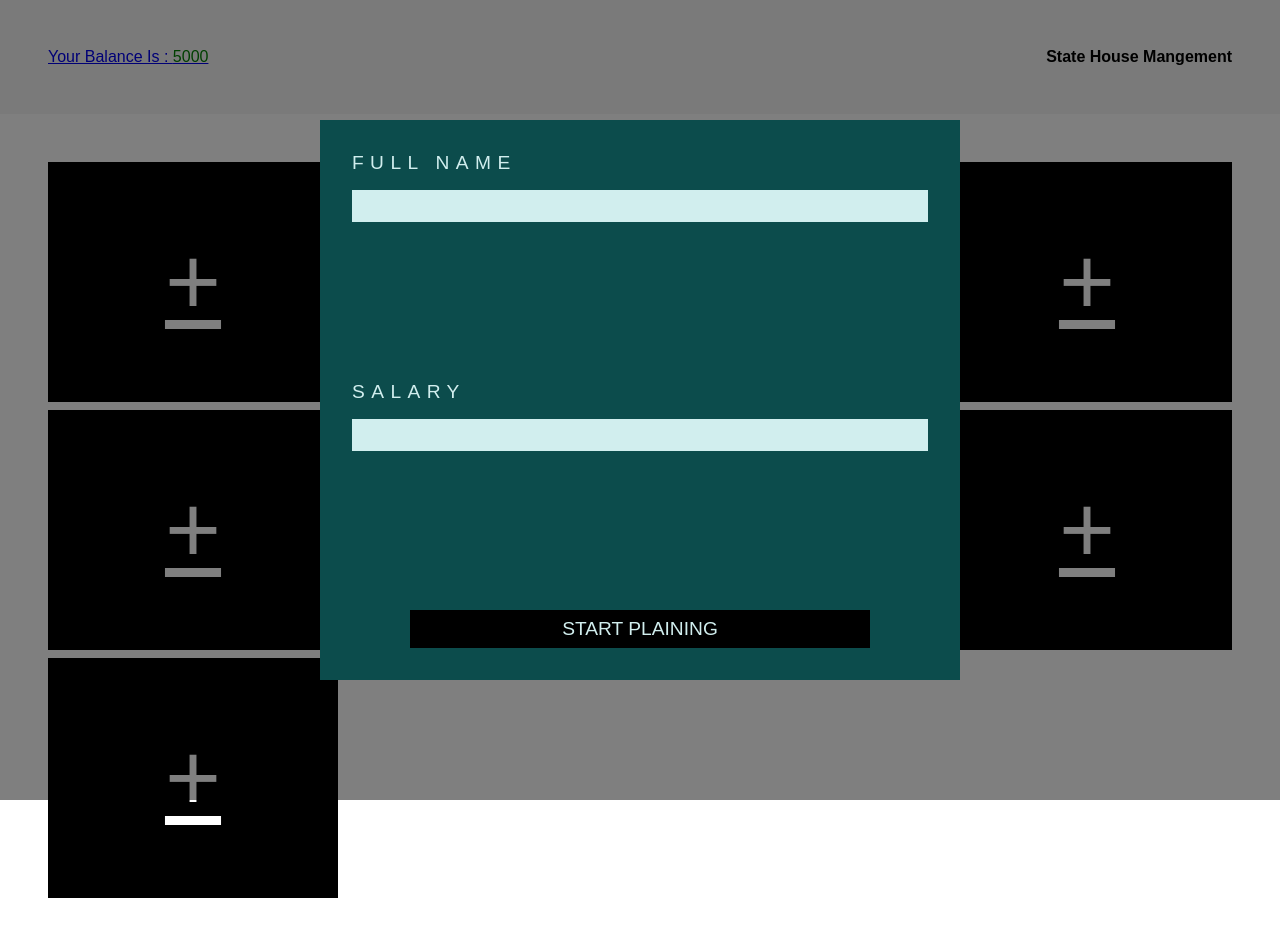
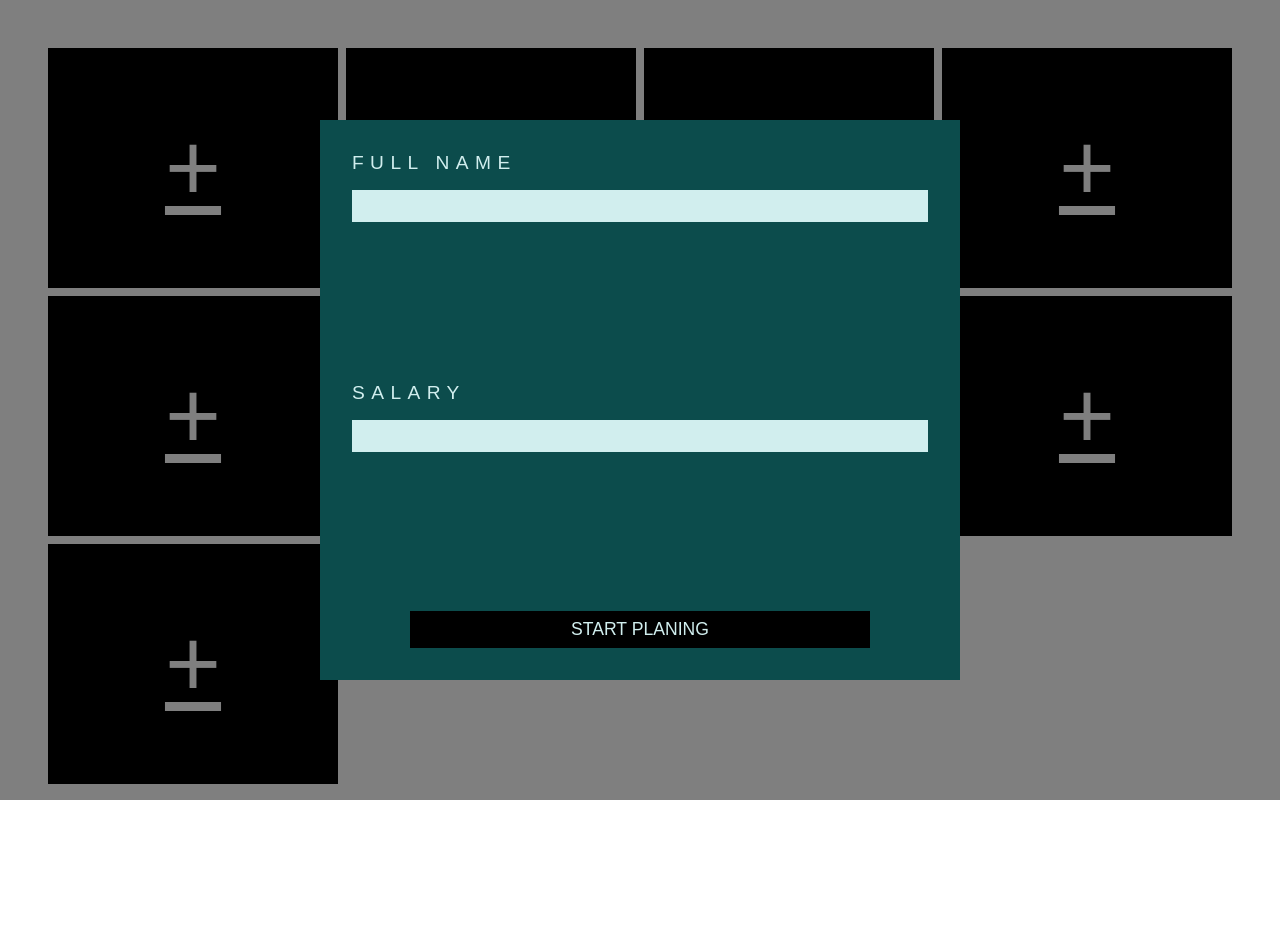
Before and after one commit to Ahmed-A-Adel/home-management, a React (Create React App) app: page / in a window 1280 px wide. Shown: the top 936 px of the page. After the commit the page ends 832 px from the top, so only its background shows below. Built offline with nearby package versions, Linux system fonts and the light colour scheme.

Commit message:
a bit authntication in the loginPopup and replace the popup Link with button

```diff
--- a/src/components/HomePage.jsx
+++ b/src/components/HomePage.jsx
@@ -1,12 +1,18 @@
-import React from "react";
+import React, { useState } from "react";
 import HomePageNav from "./HomePageNav";
+import LoginPopup from "./LoginPopup";
 import { Link, Outlet } from "react-router-dom";
-// import styles from "./Styles/HomePageStyles.js";
-// import { makeStyles } from "@mui/material";
 function HomePage() {
+  // _________ Varibales ___________________________________
   const mainPadding = "3rem";
   const numberOfCoulmns = 9;
   const makeNumOfArrays = [...Array(numberOfCoulmns).keys()];
+  const [data, setData] = useState({ popup: true });
+  // _________ End Of Varibales ____________________________
+
+  // _________  Functions  ____________________________
+  // _________ End Of Functions  ____________________________
+
   return (
     <section
       className="home-page"
@@ -15,8 +21,8 @@ function HomePage() {
         backgroundColor: "lightBlue",
       }}
     >
-      <Outlet />
-      <HomePageNav />
+      <LoginPopup visible={data.popup} setData={setData} />
+      <HomePageNav balance={data.salary} user={data.name} />
       <main
         className="main"
         style={{
--- a/src/components/HomePageNav.jsx
+++ b/src/components/HomePageNav.jsx
@@ -1,7 +1,7 @@
 import React from "react";
 import { Link } from "react-router-dom";
 
-function HomePageNav(props) {
+function HomePageNav({ balance, user }) {
   const style = {
     backgroundColor: "whitesmoke",
     height: "10%",
@@ -9,14 +9,17 @@ function HomePageNav(props) {
     alignItems: "center",
     justifyContent: "space-between",
     padding: "3rem",
+    textTransform: "capitalize",
   };
   return (
-    <nav style={style}>
-      <Link className="balance_link" style={{ textTransform: "capitalize" }}>
-        your balance is : <span style={{ color: "green" }}>5000</span>
-      </Link>
-      <h4>State House Mangement</h4>
-    </nav>
+    balance && (
+      <nav style={style}>
+        <Link className="balance_link" style={{ textTransform: "capitalize" }}>
+          your balance is : <span style={{ color: "green" }}>{balance}</span>
+        </Link>
+        <h4>{user}</h4>
+      </nav>
+    )
   );
 }
 
--- a/src/components/LoginPopup.jsx
+++ b/src/components/LoginPopup.jsx
@@ -1,12 +1,27 @@
 import React, { useState } from "react";
-import { Link } from "react-router-dom";
 import "./Styles/LoginPopup.css";
-function LoginPopup() {
+function LoginPopup({ visible, setData }) {
+  // ________ Varibales ________________________
   const [salary, setsalary] = useState("");
   const [name, setname] = useState("");
+  // ________ Varibales ________________________
+  // ________ Functions ________________________
+  const handleClick = (e) => {
+    e.preventDefault();
+    console.log(Number(salary) ? "okay" : "not okay");
+    // ___________________________________________________
+    if (name === "" || salary === "") return null;
+    // ___________________________________________________
+    if (!Number(salary) || salary.length < 3) return null;
+    // ___________________________________________________
+    setData({ name, salary, popup: false });
+  };
+  // ________ Functions ________________________
+
   return (
+    visible && (
       <div className="login-popup">
-      <div className="login-popup_form">
+        <form className="login-popup_form" onSubmit={handleClick}>
           <div className="login-popup_form_container">
             <label htmlFor="name">full name</label>
             <input
@@ -27,9 +42,12 @@ function LoginPopup() {
               onChange={(e) => setsalary(e.target.value)}
             />
           </div>
-        <Link>start plaining</Link>
+          <button type="submit" onClick={handleClick}>
+            start planing
+          </button>
+        </form>
       </div>
-    </div>
+    )
   );
 }
 
--- a/src/components/Styles/LoginPopup.css
+++ b/src/components/Styles/LoginPopup.css
@@ -42,22 +42,28 @@
   font-size: 1.2rem;
   padding-left: 0.2rem;
 }
-.login-popup_form a {
+.login-popup_form button {
+  width: 80%;
+  padding: 0.5rem;
+
   align-self: center;
-  padding: 0.5rem;
-  width: 80%;
 
+  font-size: 1.1rem;
+  text-transform: uppercase;
+  border: none;
   color: rgb(209, 238, 238);
   background-color: rgb(0, 0, 0);
-  transition: all 0.3s;
   text-decoration: none;
   text-align: center;
-  /* box-shadow: 0 0.5rem 1rem rgba(0, 0, 0, 0.6); */
+
+  transition: all 0.3s;
+  cursor: pointer;
 }
-.login-popup_form a:hover {
+.login-popup_form button:hover {
   background-color: rgb(209, 238, 238);
   color: rgb(0, 0, 0);
-  letter-spacing: 1px;
+  letter-spacing: 2px;
+  text-transform: uppercase;
   box-shadow: 1rem 1rem 1rem rgba(0, 0, 0, 0.5);
   box-shadow: 0 0.5rem 1rem rgba(0, 0, 0, 1);
 }
--- a/src/index.js
+++ b/src/index.js
@@ -2,14 +2,11 @@ import React from "react";
 import ReactDOM from "react-dom/client";
 import { createBrowserRouter, RouterProvider } from "react-router-dom";
 import App from "./App";
-import HomePageNav from "./components/HomePageNav";
-import LoginPopup from "./components/LoginPopup";
 const router = createBrowserRouter([
   {
     element: <App />,
     path: "/",
     errorElement: <h1>oppos! it's okay just go back</h1>,
-    children: [{ element: <LoginPopup />, path: "/" }],
   },
 ]);
 const root = ReactDOM.createRoot(document.getElementById("root"));
```
Lines whose indentation alone changed are shown as unchanged.
